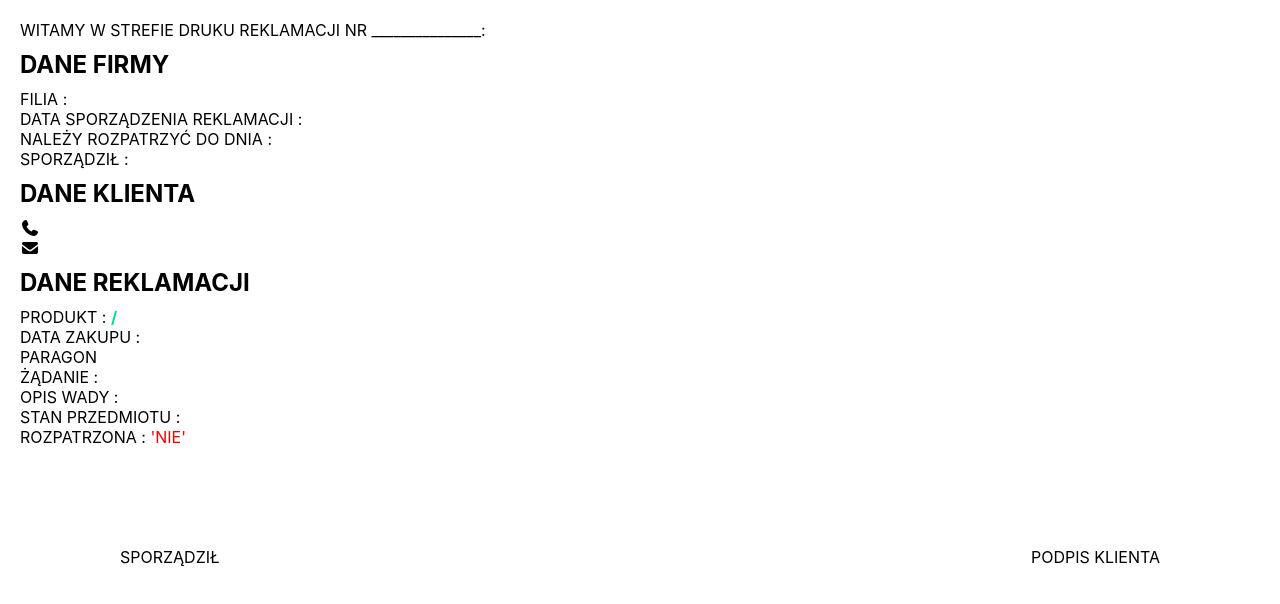
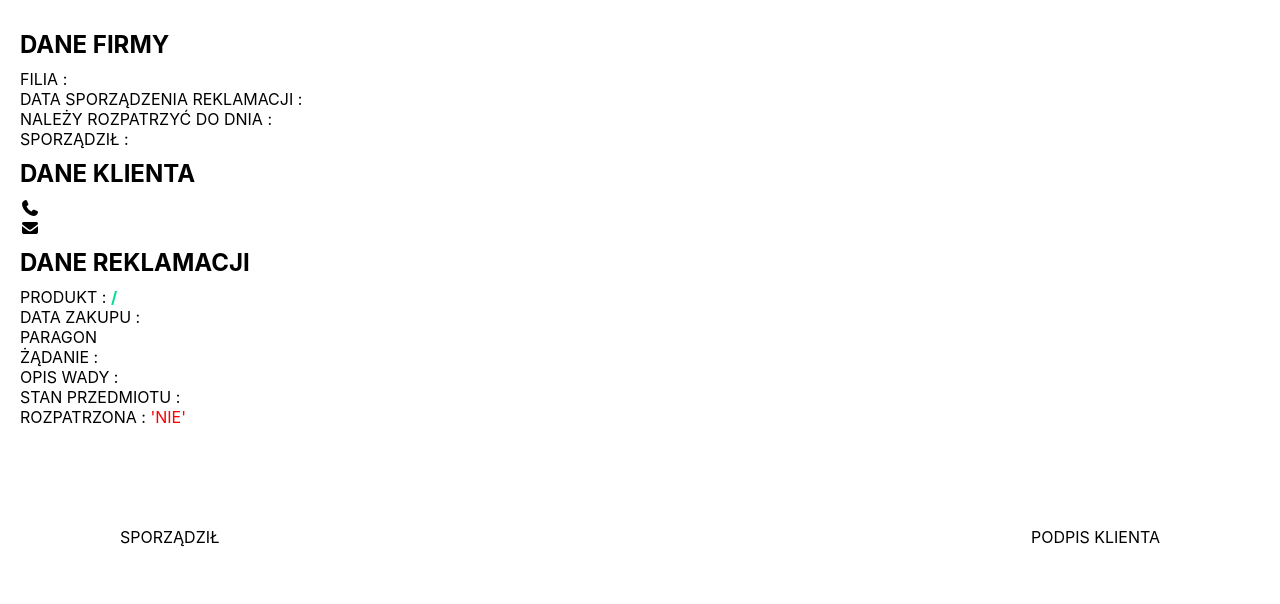
Before and after one commit to marcinoles87/reklamacje, a React (Create React App) app: page /drukuj in a window 1280 px wide. Shown: the top 604 px of the page. Built offline with nearby package versions, Linux system fonts and the light colour scheme.

Commit message:
update function print

```diff
--- a/src/components/Drukuj.js
+++ b/src/components/Drukuj.js
@@ -4,8 +4,6 @@ function Drukuj({item}) {
   console.log(item)
   return (
     <div className='druk-container'>
-      Witamy w strefie druku reklamacji nr    _______________:
-
 
             <div>
               <h2>Dane firmy</h2>
```
